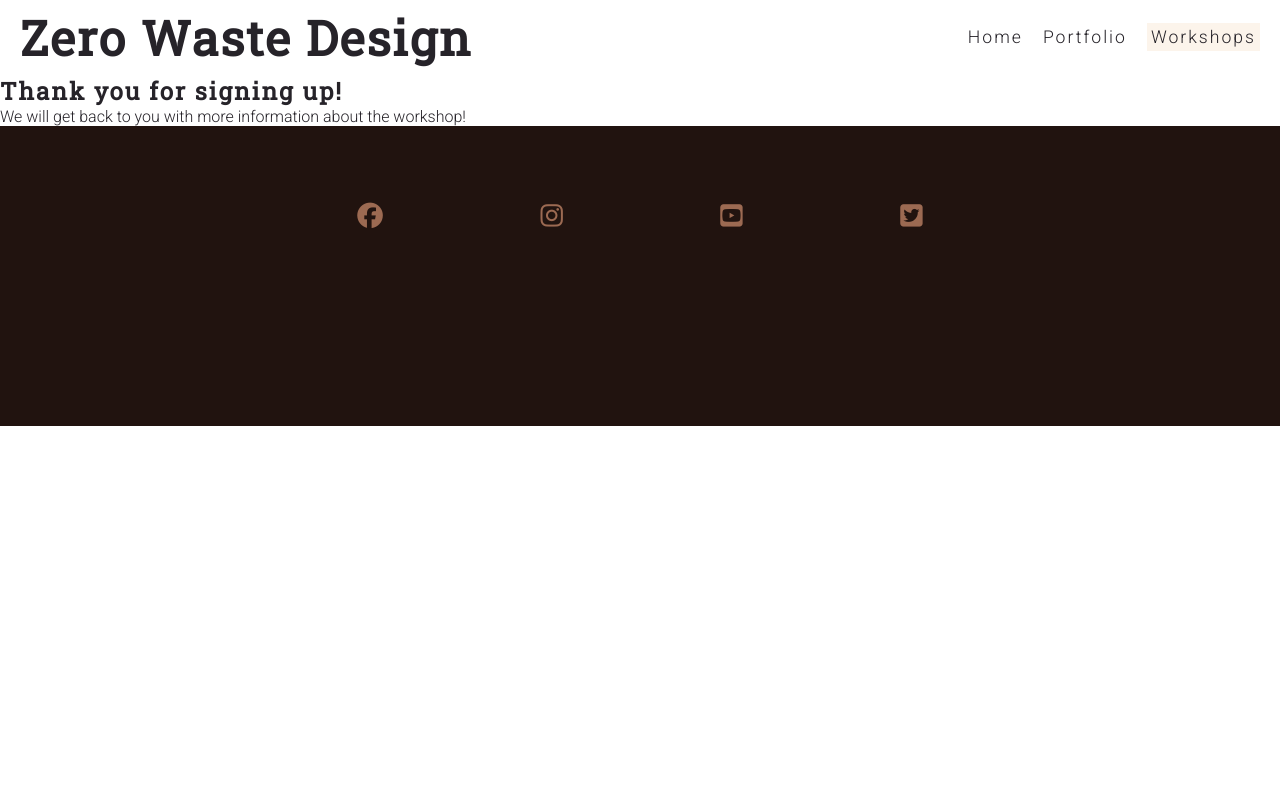
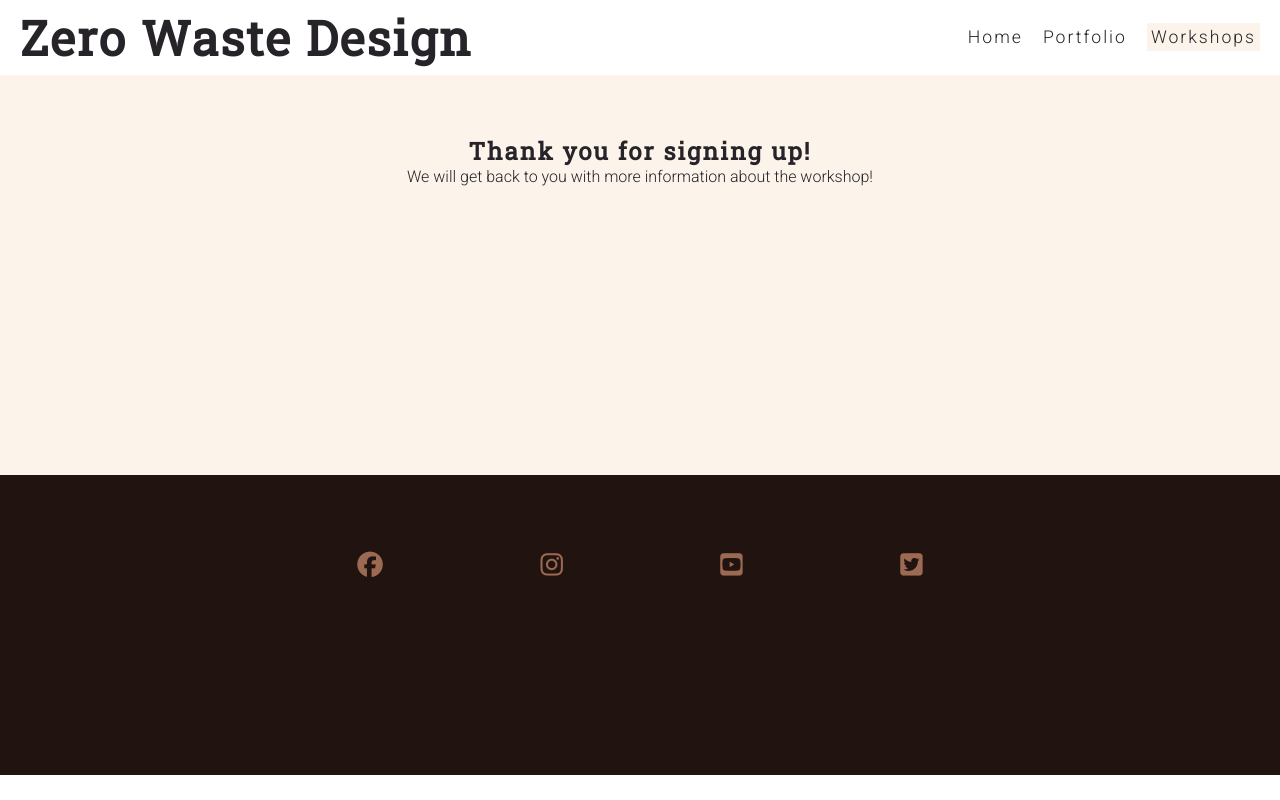
Before and after one commit to MaryAnneLee/zero-waste-design, a plain HTML site: page thankyou.html in a window 1280 px wide. Drawn offline with Linux system fonts and the light colour scheme.

Commit message:
Add style to thankyou page

```diff
--- a/assets/css/style.css
+++ b/assets/css/style.css
@@ -284,6 +284,16 @@ footer {
     color: #fcf4eb;
 }
 
+#thankyou {
+    background-color: #fcf4eb;
+    height: 400px;
+    text-align: center;
+}
+
+#thankyou-text {
+    padding: 60px;
+}
+
 
 /* media queries */
 
--- a/thankyou.html
+++ b/thankyou.html
@@ -25,9 +25,11 @@
             </ul>
         </nav>
     </header>
-    <section>
-         <h1>Thank you for signing up!</h1>
-         <p>We will get back to you with more information about the workshop!</p>
+    <section id="thankyou">
+        <div id="thankyou-text">
+        <h1>Thank you for signing up!</h1>
+        <p>We will get back to you with more information about the workshop!</p>
+        </div>
     </section>
     <footer>
         <ul class="social-icons">
```
Also changed, not shown: workshops.html (+1 -2 lines).
